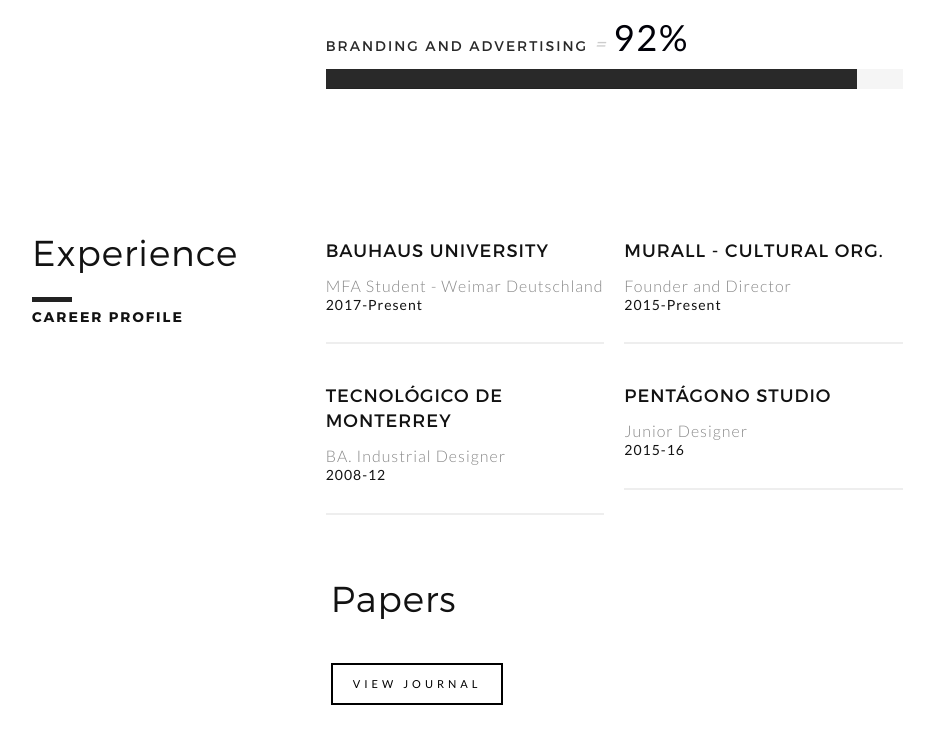
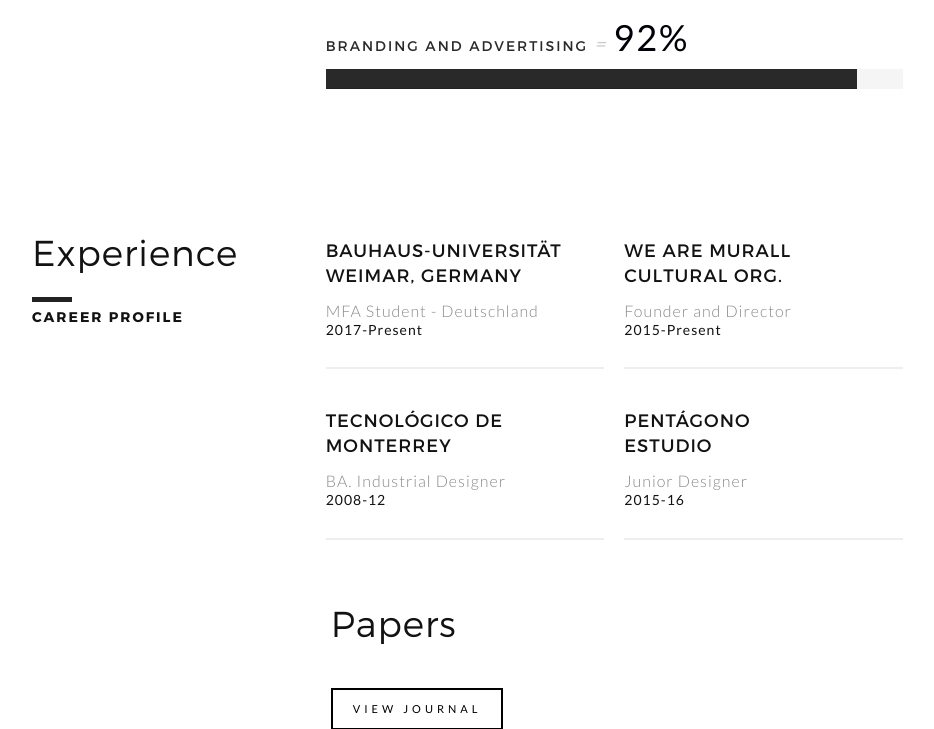
Before and after one commit to homeroruiz/Final-web-project, a PHP site: page / in a window 1280 px wide. Shown: the part 2975-3704 px from the top of the page, without its empty margins (175-1109 px from the left). Run offline with PHP 8.4, Linux system fonts and the light colour scheme.

Commit message:
Modification to Experience Information Data

```diff
--- a/index.php
+++ b/index.php
@@ -273,8 +273,8 @@
               <article class="col-md-4 text-left inner-pad  ">
                 <div class="row">
                   <article class="col-md-12 featured-project-block ">
-                      <h3 class=" font2 black">Bauhaus University</h3>
-                      <p>MFA Student - Weimar Deutschland</p>
+                      <h3 class=" font2 black">Bauhaus-Universität Weimar, Germany</h3>
+                      <p>MFA Student - Deutschland</p>
                       <h5><a href="#">2017-Present</a></h5>
                   </article>
                 </div>
@@ -289,14 +289,14 @@
               <article class="col-md-4 text-left inner-pad">
                 <div class="row">
                   <article class="col-md-12 featured-project-block">
-                      <h3 class=" font2 black">Murall - Cultural Org.</h3>
+                      <h3 class=" font2 black">We Are Murall <br> Cultural Org.</h3>
                       <p>Founder and Director</p>
                       <h5><a href="#">2015-Present</a></h5>
                   </article>
                 </div>
                 <div class="row add-top-quarter">
                   <article class="col-md-12 featured-project-block">
-                      <h3 class=" font2 black">Pentágono Studio</h3>
+                      <h3 class=" font2 black">Pentágono <br> Estudio</h3>
                       <p>Junior Designer</p>
                       <h5><a href="#">2015-16</a></h5>
                   </article>
```
